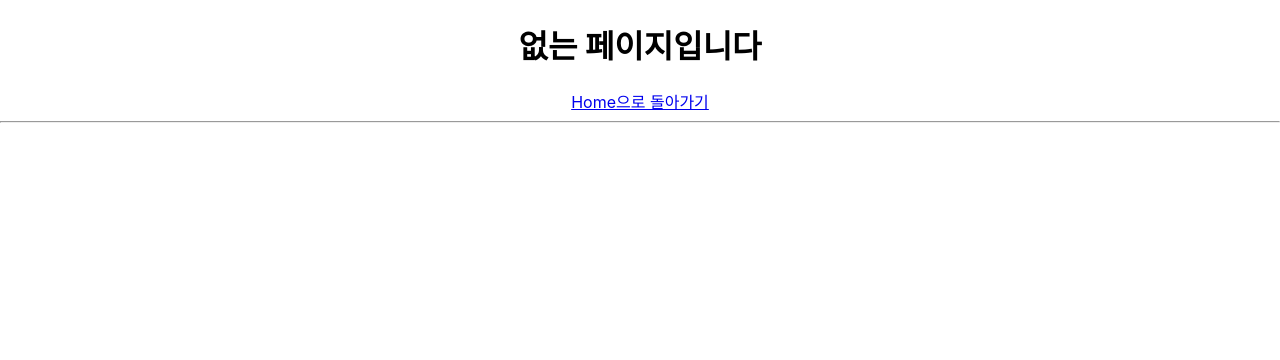
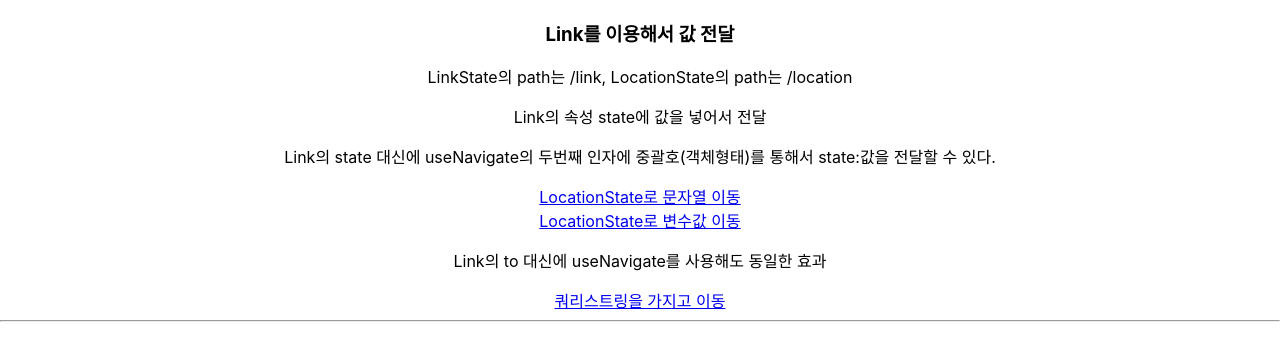
Before and after one commit to SunKyeong-Lee/study-react-review, a React (Create React App) app in the folder study-react/: page /link in a window 1280 px wide. Shown: the top 360 px of the page. Built offline with nearby package versions, Linux system fonts and the light colour scheme.

Commit message:
useLocation, useSearchParams

```diff
--- a/study-react/src/pages/LinkState.jsx
+++ b/study-react/src/pages/LinkState.jsx
@@ -1,7 +1,28 @@
+/**
+ * 라우터에서 Link를 통해서 이동할 때 값을 전달
+ * Link를 통해서 state에 값을 담아 전달하려고 함 - LinkState
+ * 이 값은 useLocation을 이용해서 값을 가져올 수 있다 - LocationState
+ */
+
+import { Link } from "react-router-dom";
+
 const LinkState = () => {
+  const varInput = "작성한 값";
+
   return (
     <div>
+      <h3>Link를 이용해서 값 전달</h3>
+      <p>
+        LinkState의 path는 /link,
+        LocationState의 path는 /location
+      </p>
+      <p>Link의 속성 state에 값을 넣어서 전달</p>
+      <p>Link의 state 대신에 useNavigate의 두번째 인자에 중괄호(객체형태)를 통해서 state:값을 전달할 수 있다.</p>
+      <Link to="/location" state={"값전달"}>LocationState로 문자열 이동</Link> <br />
+      <Link to="/location" state={varInput}>LocationState로 변수값 이동</Link> <br />
 
+      <p>Link의 to 대신에 useNavigate를 사용해도 동일한 효과</p>
+      <Link to="/query?id=3&name=안녕">쿼리스트링을 가지고 이동</Link>
     </div>
   );
 }
--- /dev/null
+++ b/study-react/src/pages/LocationState.jsx
@@ -0,0 +1,22 @@
+/**
+ * Link의 state로 전달해준 값을 useLocation으로 확인
+ */
+
+import { useLocation } from "react-router-dom";
+
+const LocationState = () => {
+  // hook을 사용할 때는 항상 컴포넌트 안에서 사용
+  // useLocation은 Link를 통해 가져온 state만 인식
+  // Link를 통해 오지 않으면 값이 없거나 이전값을 계속 가지고 있을 수 있다.
+  const location = useLocation();
+  const state = location.state;
+
+  return (
+    <div>
+      <p>{state}</p>
+      <p>{location.state}</p>
+    </div>
+  );
+}
+
+export default LocationState;
--- /dev/null
+++ b/study-react/src/pages/QueryString.jsx
@@ -0,0 +1,23 @@
+/**
+ * 현재 컴포넌트의 주소에 쿼리스트링이 함께 있을때
+ * 그 쿼리스트링의 값을 가져올 수 있다.
+ */
+
+import { useSearchParams } from "react-router-dom";
+
+const QueryString = () => {
+  const [searchParams, setSearchParams] = useSearchParams();
+
+  const paramId = searchParams.get("id");
+  const paramName = searchParams.get("name");
+
+  return (
+    <div>
+      <p>{paramId}</p>
+      <p>{paramName}</p>
+      <button onClick={() => {setSearchParams({address: "부산"})}}>쿼리스트링 바꾸기</button>
+    </div>
+  );
+}
+
+export default QueryString;
--- a/study-react/src/pages/RootIndex.jsx
+++ b/study-react/src/pages/RootIndex.jsx
@@ -10,6 +10,9 @@ import Home from "./Home";
 import Error from "./Error";
 import Board from "./Board";
 import BoardPage from "./BoardPage";
+import LinkState from "./LinkState";
+import LocationState from "./LocationState";
+import QueryString from "./QueryString";
 
 const RootIndex = () => {
   return (
@@ -33,6 +36,9 @@ const RootIndex = () => {
            */}
           <Route index element={<AboutMain />} />
         </Route>
+        <Route path='/link' element={<LinkState />} />
+        <Route path='/location' element={<LocationState />} />
+        <Route path='/query' element={<QueryString />} />
         <Route path="*" element={<Error />} />
       </Routes>
 
```
